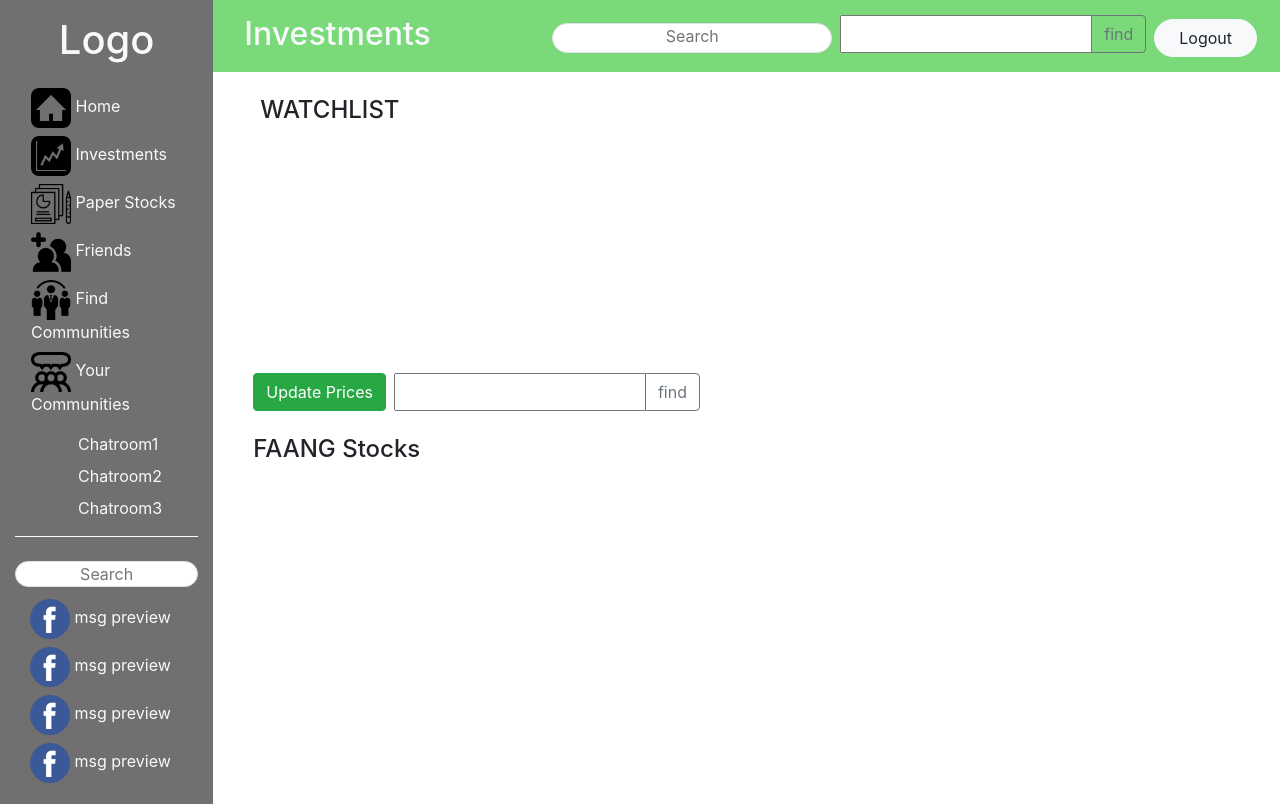
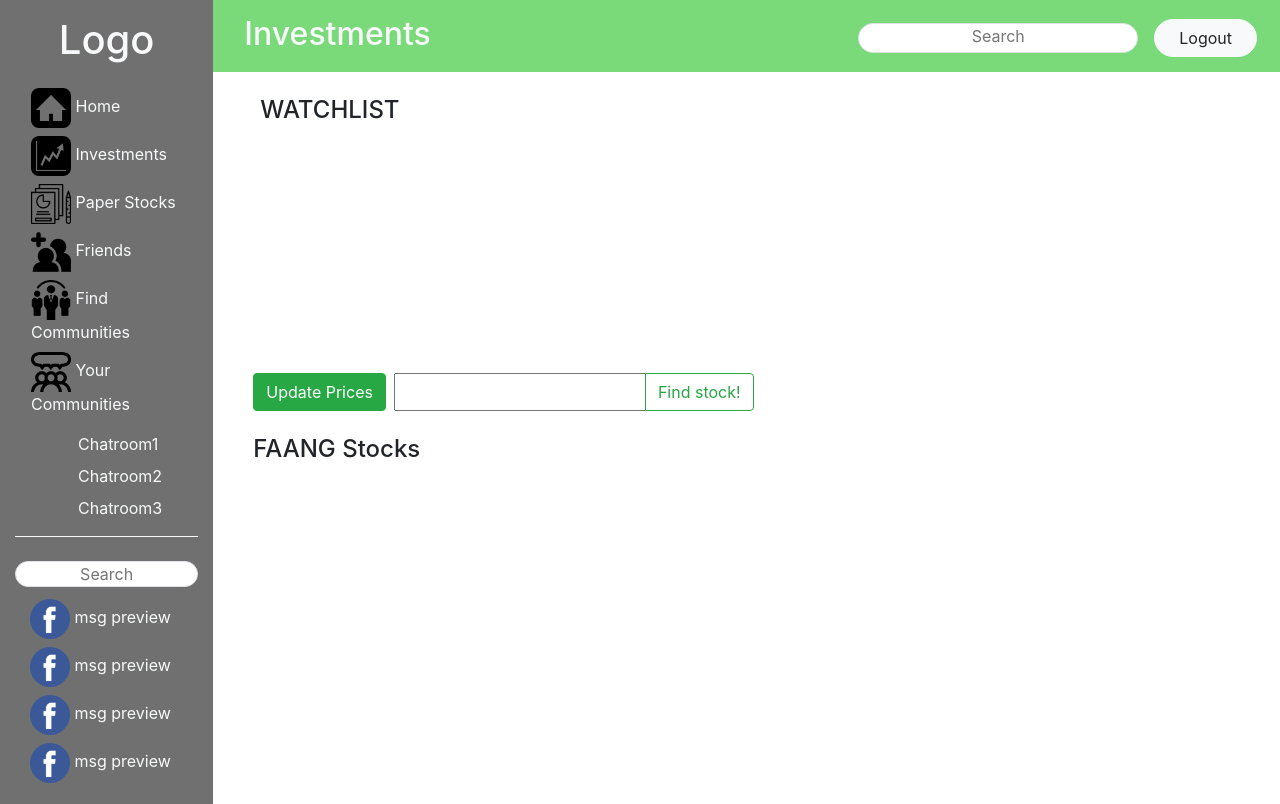
Before and after one commit to maiya-tracy/PythonInvestorsCorner, a Django app: template apps/login_and_registration_app/templates/login_and_registration_app/investments.html in a window 1280 px wide. Run offline with Django 3.2, Linux system fonts and the light colour scheme; the template is opened without the code that fills it, so the values that code supplies are empty; some libraries are stand-ins or nearby versions.

Commit message:
fixed search bars for aesthetics for demo, still requires alignment for investment page.

```diff
--- a/apps/login_and_registration_app/templates/login_and_registration_app/investments.html
+++ b/apps/login_and_registration_app/templates/login_and_registration_app/investments.html
@@ -30,24 +30,20 @@
 					<p class="h2 d-inline text-center text-light ml-2">Investments</p>
 				</div>
 				<!-- search bar -->
-				<div>
 				<div class="p-2 bd-highlight">
-						<form action="">
-							<input type="text" class="col-12 border rounded-pill mt-2 pb-1 text-center"
-								placeholder="Search">
+
+
+
+
+
+
+
+
+					<form action="/add_stock" method="POST">
+						{% csrf_token %}
+						<input type="text" class="col-12 border rounded-pill mt-2 pb-1 text-center" placeholder="Search"
+							name="symbol">
 					</form>
-					</div>
-				</div>
-				<div class="pt-2 bd-highlight">
-					<form action="/add_stock" method="POST">
-						<div class="input-group">
-							{% csrf_token %}
-							<input type="text">
-							<div class="input-group-append">
-								<button class="btn btn-outline-secondary" type="button">find</button>
-							</div>
-					</form>
-				</div>
 				</div>
 				<div class="p-2 bd-highlight">
 					<a href="/logout" class="btn btn-light ml-auto mt-1 rounded-pill pr-4 pl-4">Logout</a>
@@ -62,12 +58,12 @@
 						<li><a class="text-decoration-none text-light " href="/news"><img class="nav-msg-img"
 									src="{% static 'login_and_registration_app/images/home.png' %}" /> Home</a></li>
 						<li class="mt-2"><a class="text-decoration-none text-light " href="/investments"><img
-								class="nav-msg-img" src="{% static 'login_and_registration_app/images/stock.png' %}" />
-							Investments</a>
+									class="nav-msg-img"
+									src="{% static 'login_and_registration_app/images/stock.png' %}" /> Investments</a>
 						</li>
 						<li class="mt-2"><a class="text-decoration-none text-light " href="/paperstocks"><img
-								class="nav-msg-img" src="{% static 'login_and_registration_app/images/paper.png' %}" />
-							Paper Stocks</a>
+									class="nav-msg-img"
+									src="{% static 'login_and_registration_app/images/paper.png' %}" /> Paper Stocks</a>
 						</li>
 						<li class="mt-2"><a class="text-decoration-none text-light " href="/friends"><img
 									class="nav-msg-img"
@@ -78,8 +74,8 @@
 									src="{% static 'login_and_registration_app/images/community.png' %}"> Find
 								Communities</a>
 						<li class="mt-2"><a class="text-decoration-none text-light " href="/communities"><img
-								class="nav-msg-img" src="{% static 'login_and_registration_app/images/group.png' %}" />
-							Your
+									class="nav-msg-img"
+									src="{% static 'login_and_registration_app/images/group.png' %}" /> Your
 								Communities</a></li>
 					</ul>
 					<div class="col overflow-auto mt-3" style="height:11vh;">
@@ -159,16 +155,15 @@
 						<a class="btn btn-success mt-3 ml-4" href="/investments/update_price" role="button">Update
 							Prices</a>
 					</div>
-				<div class="bd-highlight d-inline align-center"></div>
 					<form class="pl-2 pt-3" action="/add_stock" method="POST">
 						<div class="input-group">
 							{% csrf_token %}
 							<input type="text">
 							<div class="input-group-append">
-							<button class="btn btn-outline-secondary" type="button">find</button>
+								<button class="btn btn-outline-success" type="button">Find stock!</button>
+							</div>
 						</div>
 					</form>
-			</div>
 				</div>
 				<div class="row">
 					<div class="d-inline">
```
Also changed, not shown: apps/login_and_registration_app/static/login_and_registration_app/css/style.css (line endings or trailing spaces). Lines whose indentation alone changed are shown as unchanged.
